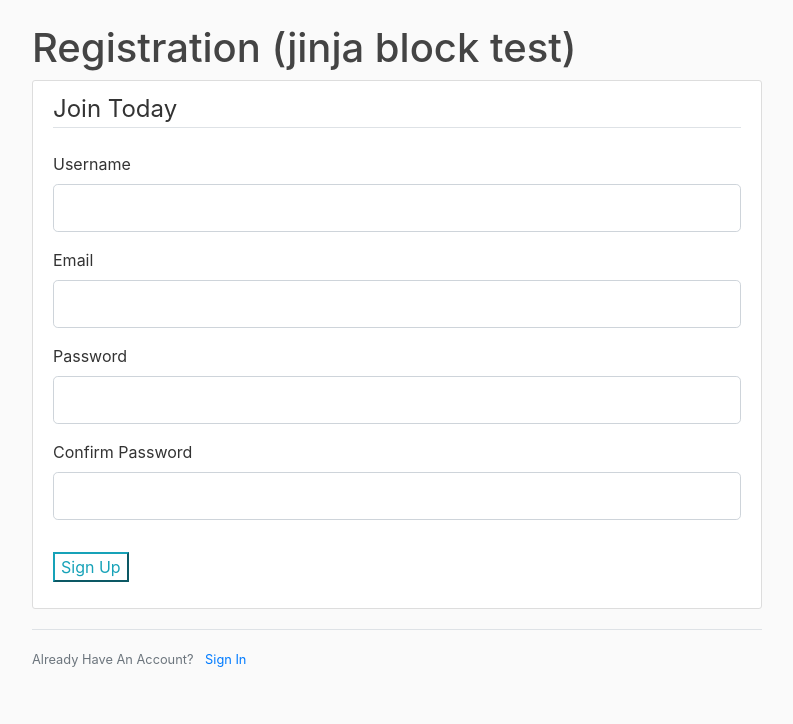
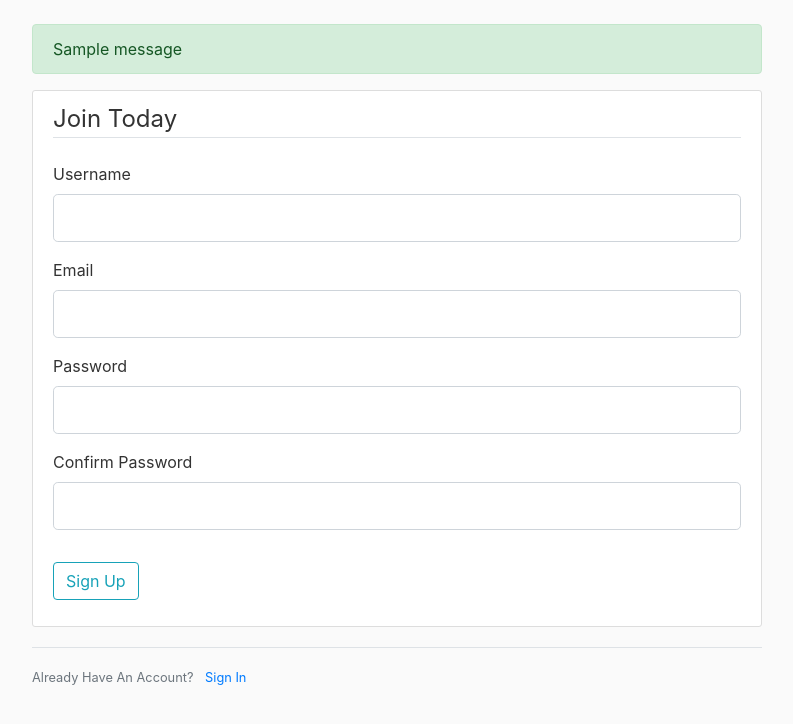
Before and after one commit to lgil019/Bookapp, a Flask app: page /register in a window 1280 px wide. Shown: the part 56-780 px from the top of the page, without its empty margins (53-846 px from the left). Run offline with Flask 2, Linux system fonts and the light colour scheme; tables that the repository leaves empty hold one stand-in row (values such as "Sample post"); one stand-in notice (Sample message) is shown; some libraries are stand-ins or nearby versions.

Commit message:
Registration Form

```diff
--- a/app.py
+++ b/app.py
@@ -5,9 +5,9 @@ from datetime import datetime
 
 
 app = Flask(__name__)
-app.secret_key = 'monkey'
+#app.secret_key = 'monkey'
 #Saw this way to set secret key
-#app.config['SECRET_KEY'] = 'monkey'
+app.config['SECRET_KEY'] = 'monkey'
 
 
 app.config['SQLALCHEMY_DATABASE_URI'] = 'sqlite:///database.sqlite3'
@@ -39,7 +39,7 @@ db.create_all()
 
 @app.route('/')
 def home():
-    return render_template('home.html')
+    return render_template('home.html', title="Home")
 
 @app.route('/login', methods=['GET','POST'])
 def login():
@@ -51,14 +51,10 @@ def register():
     form = RegistrationForm()
     if form.validate_on_submit():
         flash(f'Account created for {form.username.data}!', 'success')
+        print("flash detected")
         return redirect(url_for('home'))
+
     return render_template('register.html', title='Register', form=form)
-
-
-
-
-#def __repr__(self):
-#    return 'Blog post ' + str(self.id)
 
 
 
--- a/forms.py
+++ b/forms.py
@@ -7,7 +7,7 @@ class RegistrationForm(FlaskForm):
     username = StringField('Username', validators=[DataRequired(), Length(min=2, max=20)])
     email = StringField('Email', validators=[DataRequired(), Email()])
     password = PasswordField('Password', validators=[DataRequired()])
-    confirm_password = PasswordField('Confirm Password', validators=[DataRequired(), EqualTo('passwrod')])
+    confirm_password = PasswordField('Confirm Password', validators=[DataRequired(), EqualTo('password')])
     submit = SubmitField('Sign Up')
 
 class LoginForm(FlaskForm):
--- a/templates/layout.html
+++ b/templates/layout.html
@@ -45,6 +45,15 @@
     <main role="main" class="container">
         <div class="row">
             <div class="col-md-8">
+                {% with messages = get_flashed_messages(with_categories=true) %}
+                    {% if messages %}
+                        {% for category, message in messages %}
+                            <div class="alert alert-{{ category }}">
+                                {{ message }}
+                            </div>
+                        {% endfor %}
+                    {% endif %}
+                {% endwith %}
                 {% block content %}{% endblock %}
             </div>
         </div>
--- a/templates/register.html
+++ b/templates/register.html
@@ -5,7 +5,7 @@
 {% endblock head %}
 
 {% block content %}
-<h1>Registration (jinja block test)</h1>
+<!--<h1>Registration (jinja block test)</h1> -->
 <div class="content-section">
     <form method="POST" action="">
         {{ form.hidden_tag() }}
@@ -29,7 +29,7 @@
             </div>
         </fieldset>
         <div class="form-group">
-                {{ form.submit(class="btn-outline-info")}}
+            {{ form.submit(class="btn btn-outline-info") }}
         </div>
 
     </form>
```
Lines whose indentation alone changed are shown as unchanged.
